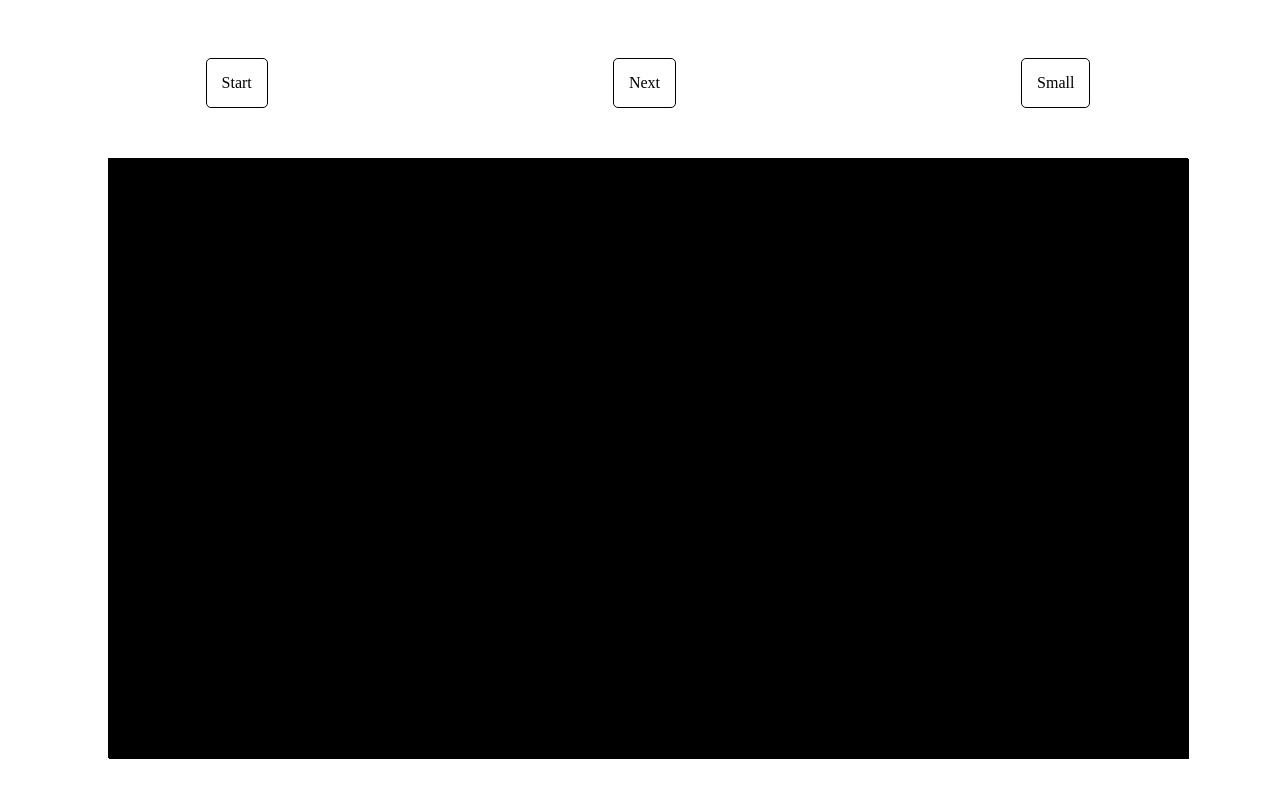
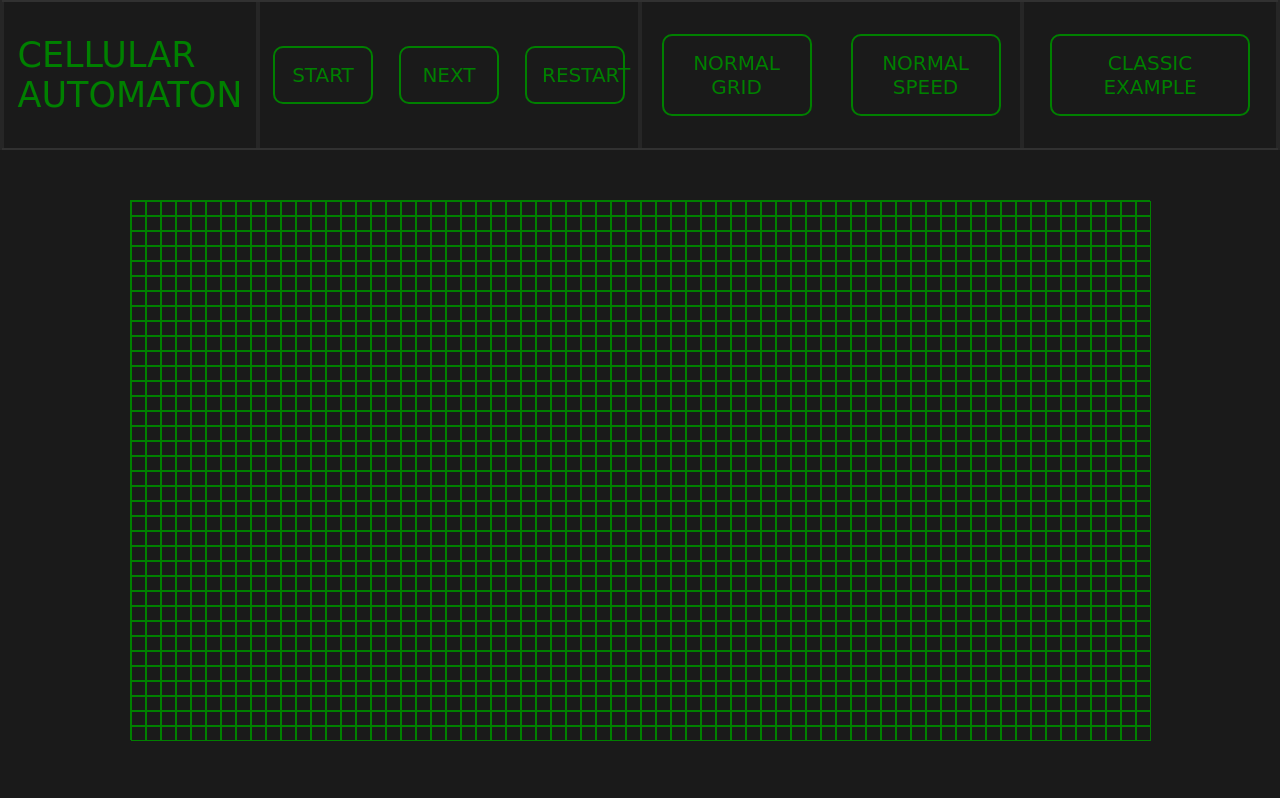
Before and after one commit to HcwXd/Cellular-automaton, a plain HTML site: page index.html in a window 1280 px wide. Drawn offline with Linux system fonts and the light colour scheme; a web font is replaced by a local one.

Commit message:
Add btn to adjust para

```diff
--- a/index.html
+++ b/index.html
@@ -10,9 +10,19 @@
   <body>
     <div class="container">
       <div class="dashboard">
-        <div class="btn start_btn">Start</div>
-        <div class="btn next_btn">Next</div>
-        <div class="btn size_btn">Small</div>
+        <div class="nav title">Cellular<br />Automaton</div>
+        <div class="nav start_wrap">
+          <div class="btn start_btn">start</div>
+          <div class="btn next_btn">next</div>
+          <div class="btn restart_btn">restart</div>
+        </div>
+        <div class="nav adjust_wrap">
+          <div class="btn size_btn">normal grid</div>
+          <div class="btn speed_btn">normal speed</div>
+        </div>
+        <div class="nav info_wrap">
+          <div class="btn example_btn">classic example</div>
+        </div>
       </div>
       <div class="grid"></div>
     </div>
--- a/index.js
+++ b/index.js
@@ -1,45 +1,92 @@
 const windowHeight = window.innerHeight;
 const windowWidth = window.innerWidth;
-let boxSize = 10;
+let boxSize = 15;
+let speed = 100;
 let isStart = false;
+let board;
+let gameInterval;
+
+const grid = document.querySelector('.grid');
 
 document.querySelector('.next_btn').addEventListener('click', () => {
   gameOfLife(board);
 });
 document.querySelector('.start_btn').addEventListener('click', function() {
-  if (this.innerHTML === 'Start') {
-    this.innerHTML = 'Stop';
+  if (this.innerHTML === 'start') {
+    this.innerHTML = 'pause';
     isStart = true;
   } else {
-    this.innerHTML = 'Start';
+    this.innerHTML = 'start';
     isStart = false;
   }
 });
 
-const grid = document.querySelector('.grid');
+document.querySelector('.restart_btn').addEventListener('click', () => {
+  startOver();
+});
 
-let gridHeight = Math.floor(windowHeight - 200) - (Math.floor(windowHeight - 200) % boxSize);
-let gridWidth = Math.floor(windowWidth - 200) - (Math.floor(windowWidth - 200) % boxSize);
+document.querySelector('.size_btn').addEventListener('click', function() {
+  if (this.innerHTML === 'normal grid') {
+    this.innerHTML = 'big grid';
+    boxSize = 20;
+  } else if (this.innerHTML === 'big grid') {
+    this.innerHTML = 'small grid';
+    boxSize = 10;
+  } else {
+    this.innerHTML = 'normal grid';
+    boxSize = 15;
+  }
+  startOver();
+});
+
+document.querySelector('.speed_btn').addEventListener('click', function() {
+  if (this.innerHTML === 'normal speed') {
+    this.innerHTML = 'fast speed';
+    speed = 50;
+  } else if (this.innerHTML === 'fast speed') {
+    this.innerHTML = 'slow speed';
+    speed = 200;
+  } else {
+    this.innerHTML = 'normal speed';
+    speed = 100;
+  }
+  runInterval();
+});
+
+function startOver() {
+  grid.innerHTML = '';
+  let gridHeight = Math.floor(windowHeight - 250) - (Math.floor(windowHeight - 250) % boxSize);
+  let gridWidth = Math.floor(windowWidth - 250) - (Math.floor(windowWidth - 250) % boxSize);
   grid.style.height = `${gridHeight}px`;
   grid.style.width = `${gridWidth}px`;
-
+  board = [...Array(gridHeight / boxSize)].map(() => Array(gridWidth / boxSize));
   for (let row = 0; row < gridWidth / boxSize; row++) {
     let rowHtml = `<div class="row_wrap" data-row=${row}>`;
     for (let col = 0; col < gridHeight / boxSize; col++) {
-    rowHtml += `<div class="box box-dead" data-x=${col} data-y=${row} data-state=0> </div>`;
+      rowHtml += `<div class="box box-dead" style="width:${boxSize}px;height:${boxSize}px;" data-x=${col} data-y=${row} data-state=0> </div>`;
     }
     rowHtml += `</div>`;
     grid.innerHTML += rowHtml;
   }
 
   const boxes = document.querySelectorAll('.box');
-const board = [...Array(gridHeight / boxSize)].map(() => Array(gridWidth / boxSize));
   boxes.forEach((el) => {
     el.addEventListener('click', die);
     console.log(parseInt(el.dataset.x));
 
     board[parseInt(el.dataset.x)][parseInt(el.dataset.y)] = el;
   });
+  runInterval();
+}
+
+startOver();
+
+function runInterval() {
+  clearInterval(gameInterval);
+  gameInterval = setInterval(() => {
+    isStart && gameOfLife(board);
+  }, speed);
+}
 
 function die() {
   console.log(this);
@@ -99,7 +146,3 @@ const gameOfLife = function(board) {
     }
   }
 };
-
-setInterval(() => {
-  isStart && gameOfLife(board);
-}, 100);
--- a/style.sass
+++ b/style.sass
@@ -1,9 +1,19 @@
-$box-size: 10px
+$box-size: 15px
+$box-border-color: green
+$background-black: rgb(26,26,26)
+$border-grey: rgba(255,255,255,.05)
+@import url('https://fonts.googleapis.com/css?family=ZCOOL+QingKe+HuangYou')
+
 *
   box-sizing: border-box
+  color: $box-border-color
+  font-family: 'ZCOOL QingKe HuangYou', cursive
 body, html
   width: 100%
   height: 100%
+  background-color: $background-black
+  padding: 0px
+  margin: 0px
 .container
   display: flex
   flex-direction: column
@@ -13,22 +23,51 @@ body, html
   .dashboard
     width: 100%
     height: 150px
-    padding: 25px
+    padding: 25px 0px
+    margin-bottom: 50px
     display: flex
     justify-content: space-around
     align-items: center
+    border: 2px solid $border-grey
+    text-transform: uppercase
+    .nav
+      border: 2px solid $border-grey
+      height: 150px
+      align-items: center
+      justify-content: space-around
+    .title
+      display: flex
+      flex: 1
+      font-size: 35px
+      line-height: 40px
+    .start_wrap
+      display: flex
+      flex: 1.5
+    .adjust_wrap
+      display: flex
+      flex: 1.5
+    .info_wrap
+      display: flex
+      flex: 1
     .btn
+      font-size: 20px
       padding: 15px
-      border-radius: 5px
-      border: 1px solid black
+      border-radius: 10px
+      border: 2px solid $box-border-color
       text-align: center
       cursor: pointer
+      width: 100px
+      user-select: none
+    .size_btn, .speed_btn
+      width: 150px
+    .example_btn
+      width: 200px
+
   .grid
-    border: 1px solid black
+    border: 1px solid $box-border-color
     display: flex
     .box
-      border: 1px solid black
-      width: #{$box-size}
-      height: #{$box-size}
+      border: 1px solid $box-border-color
+      background-color: white
     .box-dead
-      background-color: black
+      background-color: $background-black
```
Also changed, not shown: style.css. Lines whose indentation alone changed are shown as unchanged.
